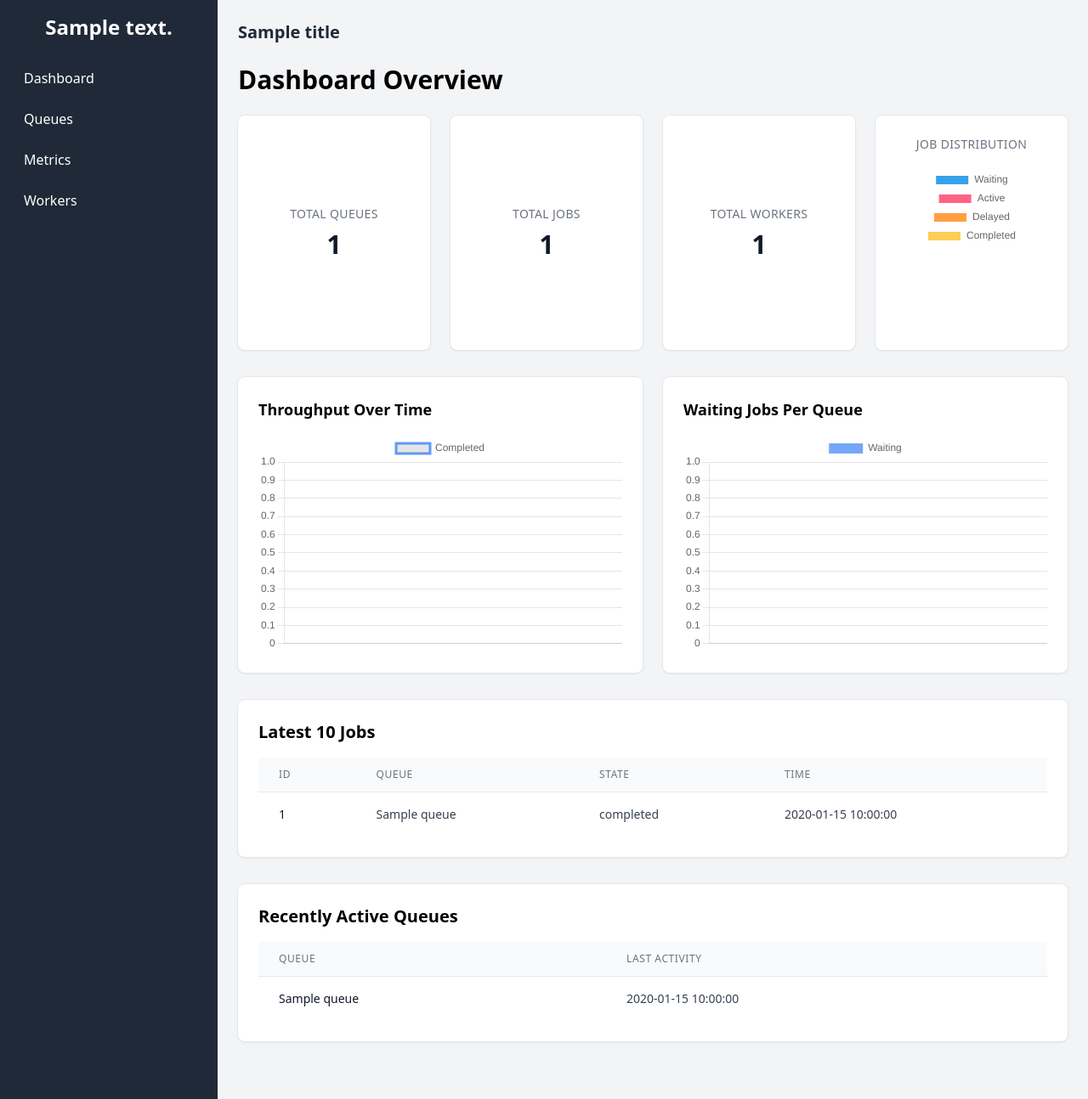
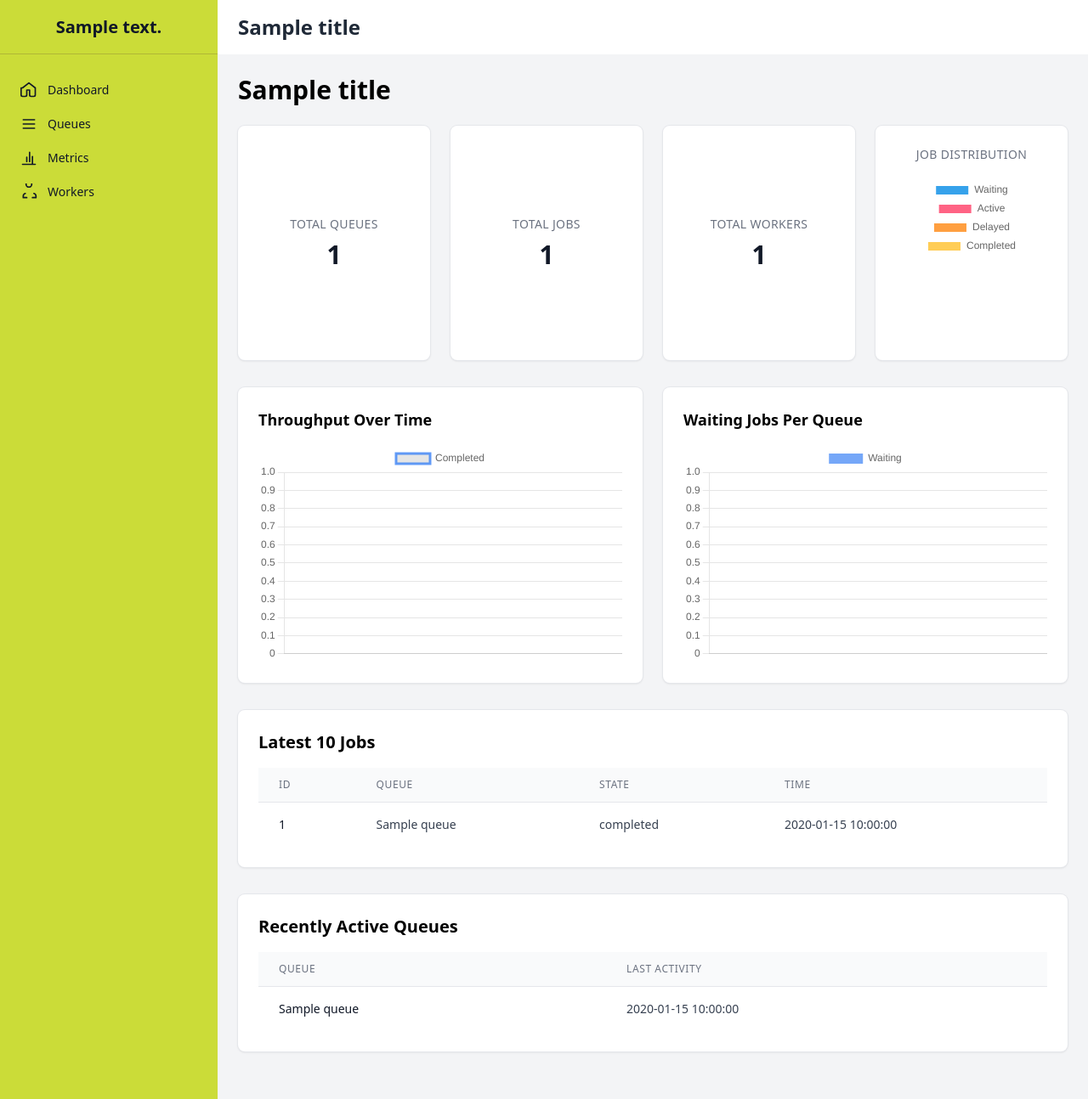
Before and after one commit to dymmond/asyncmq, a Python web app: template asyncmq/contrib/dashboard/templates/index.html in a window 1280 px wide. Shown: the whole page at 85% size. Run offline with Jinja, Linux system fonts and the light colour scheme; the template is opened without the code that fills it: most values are stand-ins (such as "Sample title", 1, 10 or a date in 2020); some libraries are stand-ins or nearby versions.

Commit message:
UI colour change

```diff
--- a/asyncmq/contrib/dashboard/templates/index.html
+++ b/asyncmq/contrib/dashboard/templates/index.html
@@ -1,6 +1,6 @@
 {% extends "layout.html" %}
 {% block content %}
-  <h1 class="text-3xl font-semibold mb-6">Dashboard Overview</h1>
+  <h1 class="text-3xl font-semibold mb-6">{{ title }}</h1>
 
   <!-- Summary Cards + Pie -->
   <div class="grid grid-cols-1 sm:grid-cols-2 lg:grid-cols-4 gap-6 mb-8">
--- a/asyncmq/contrib/dashboard/templates/layout.html
+++ b/asyncmq/contrib/dashboard/templates/layout.html
@@ -1,31 +1,82 @@
 <!DOCTYPE html>
 <html lang="en">
 <head>
-    <meta charset="UTF-8">
-    <meta name="viewport" content="width=device-width, initial-scale=1.0">
-    <link rel="icon" href="{{ favicon }}">
+  <meta charset="UTF-8"/>
+  <meta name="viewport" content="width=device-width, initial-scale=1.0"/>
+  <link rel="icon" href="{{ favicon }}"/>
   <title>AsyncMQ | {{ title }}</title>
   <script src="https://cdn.tailwindcss.com"></script>
 </head>
-<body class="bg-gray-100 font-sans">
-    <div class="flex min-h-screen">
+<body class="bg-gray-100 font-sans antialiased">
+  <div class="flex h-screen overflow-hidden">
+
     <!-- Sidebar -->
-        <div class="w-64 bg-gray-800 text-white p-4 space-y-6">
-            <h1 class="text-2xl font-bold text-center">{{ header_text }}</h1>
-            <nav class="space-y-2">
-                <a href="/" class="block px-3 py-2 rounded hover:bg-gray-700">Dashboard</a>
-                <a href="/queues" class="block px-3 py-2 rounded hover:bg-gray-700">Queues</a>
-                <a href="/metrics" class="block px-3 py-2 rounded hover:bg-gray-700">Metrics</a>
-                <a href="/workers" class="block px-3 py-2 rounded hover:bg-gray-700">Workers</a>
+    <aside class="w-64 bg-[#CBDC38] text-gray-900 flex-shrink-0">
+      <!-- Brand -->
+      <div class="h-16 flex items-center justify-center border-b border-[#B0B735]">
+        <span class="text-xl font-bold">{{ header_text }}</span>
+      </div>
+      <!-- Navigation -->
+      <nav class="mt-6 px-2 space-y-1">
+        <a href="/"
+           class="group flex items-center px-4 py-2 text-sm font-medium rounded-md
+             {% if active_page=='dashboard' %}bg-[#B0B735] text-white{% else %}text-gray-900 hover:bg-gray-200{% endif %}">
+          <!-- Home Icon -->
+          <svg xmlns="http://www.w3.org/2000/svg"
+               class="h-5 w-5 flex-shrink-0"
+               fill="none" viewBox="0 0 24 24" stroke="currentColor">
+            <path stroke-linecap="round" stroke-linejoin="round" stroke-width="2"
+                  d="M3 9l9-7 9 7v10a2 2 0 01-2 2h-4a2 2 0 01-2-2V12H9v7a2 2 0 01-2 2H3a2 2 0 01-2-2V9z"/>
+          </svg>
+          <span class="ml-3">Dashboard</span>
+        </a>
+        <a href="/queues"
+           class="group flex items-center px-4 py-2 text-sm font-medium rounded-md
+             {% if active_page=='queues' %}bg-[#B0B735] text-white{% else %}text-gray-900 hover:bg-gray-200{% endif %}">
+          <!-- Queues Icon -->
+          <svg xmlns="http://www.w3.org/2000/svg"
+               class="h-5 w-5 flex-shrink-0"
+               fill="none" viewBox="0 0 24 24" stroke="currentColor">
+            <path stroke-linecap="round" stroke-linejoin="round" stroke-width="2"
+                  d="M4 6h16M4 12h16M4 18h16"/>
+          </svg>
+          <span class="ml-3">Queues</span>
+        </a>
+        <a href="/metrics"
+           class="group flex items-center px-4 py-2 text-sm font-medium rounded-md
+             {% if active_page=='metrics' %}bg-[#B0B735] text-white{% else %}text-gray-900 hover:bg-gray-200{% endif %}">
+          <!-- Metrics Icon -->
+          <svg xmlns="http://www.w3.org/2000/svg"
+               class="h-5 w-5 flex-shrink-0"
+               fill="none" viewBox="0 0 24 24" stroke="currentColor">
+            <path stroke-linecap="round" stroke-linejoin="round" stroke-width="2"
+                  d="M9 17v-6m4 6V4m4 6v10M3 21h18"/>
+          </svg>
+          <span class="ml-3">Metrics</span>
+        </a>
+        <a href="/workers"
+           class="group flex items-center px-4 py-2 text-sm font-medium rounded-md
+             {% if active_page=='workers' %}bg-[#B0B735] text-white{% else %}text-gray-900 hover:bg-gray-200{% endif %}">
+          <!-- Workers Icon -->
+          <svg xmlns="http://www.w3.org/2000/svg"
+               class="h-5 w-5 flex-shrink-0"
+               fill="none" viewBox="0 0 24 24" stroke="currentColor">
+            <path stroke-linecap="round" stroke-linejoin="round" stroke-width="2"
+                  d="M17 20h5v-2a4 4 0 00-3-3.87M9 20H4v-2a4 4 0 013-3.87m9-13a4 4 0 11-8 0 4 4 0 018 0z"/>
+          </svg>
+          <span class="ml-3">Workers</span>
+        </a>
       </nav>
-        </div>
+    </aside>
 
-        <!-- Main content -->
-        <div class="flex-1 p-6">
-            <header class="mb-6">
-                <h2 class="text-xl font-semibold text-gray-800">{{ title }}</h2>
+    <!-- Main Content -->
+    <div class="flex-1 flex flex-col overflow-auto">
+      <!-- Page Header -->
+      <header class="bg-white shadow px-6 py-4 print:hidden">
+        <h1 class="text-2xl font-semibold text-gray-800">{{ title }}</h1>
       </header>
-            <main>
+      <!-- Page Body -->
+      <main class="flex-1 overflow-auto p-6 bg-gray-100">
         {% block content %}{% endblock %}
       </main>
     </div>
--- a/asyncmq/contrib/dashboard/views/home.py
+++ b/asyncmq/contrib/dashboard/views/home.py
@@ -36,10 +36,11 @@ class DashboardController(DashboardMixin, TemplateController):
         context = await super().get_context_data(request)
         context.update(
             {
-                "title": "Dashboard",
+                "title": "Overview",
                 "total_queues": total_queues,
                 "total_jobs": total_jobs,
                 "total_workers": total_workers,
+                "active_page": "dashboard",
             }
         )
 
--- a/asyncmq/contrib/dashboard/views/metrics.py
+++ b/asyncmq/contrib/dashboard/views/metrics.py
@@ -46,6 +46,7 @@ class MetricsController(DashboardMixin, TemplateController):
             {
                 "title": "System Metrics",
                 "metrics": metrics,
+                "active_page": "metrics",
             }
         )
         return await self.render_template(request, context=context)
--- a/asyncmq/contrib/dashboard/views/workers.py
+++ b/asyncmq/contrib/dashboard/views/workers.py
@@ -40,6 +40,7 @@ class WorkerController(DashboardMixin, TemplateController):
             {
                 "title": "Active Workers",
                 "workers": workers,
+                "active_page": "workers",
             }
         )
         return await self.render_template(request, context=context)
```
Also changed, not shown: asyncmq/contrib/dashboard/views/queues.py (+8 -1 lines). Lines whose indentation alone changed are shown as unchanged.
